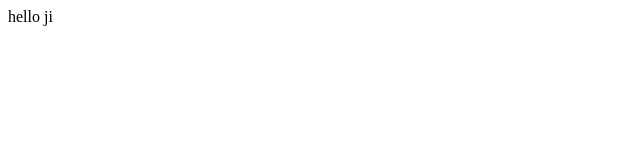
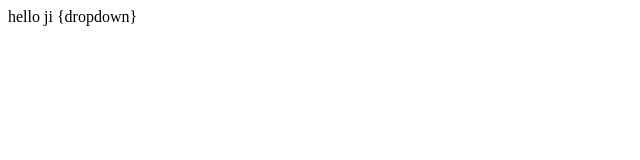
Before and after one commit to priyankathakur06/Localrepo, a plain HTML site: page index.html in a window 1280 px wide. Shown: the whole page, without its empty margins (0-640 px from the left). Drawn offline with Linux system fonts and the light colour scheme.

Commit message:
add dropdown

```diff
--- a/index.html
+++ b/index.html
@@ -1 +1 @@
-<p>hello ji</p>
+<p>hello ji {dropdown}</p>
```
